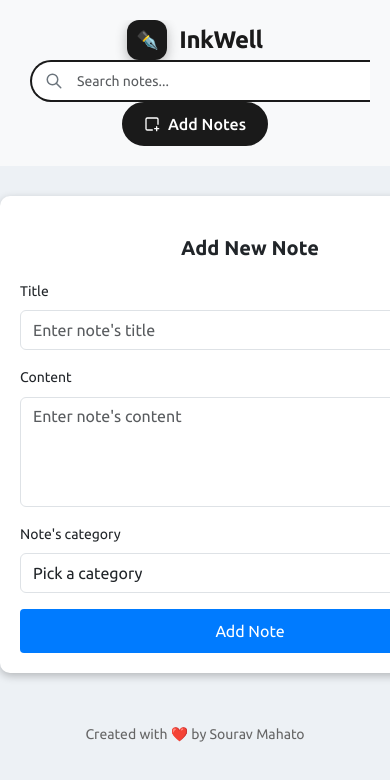
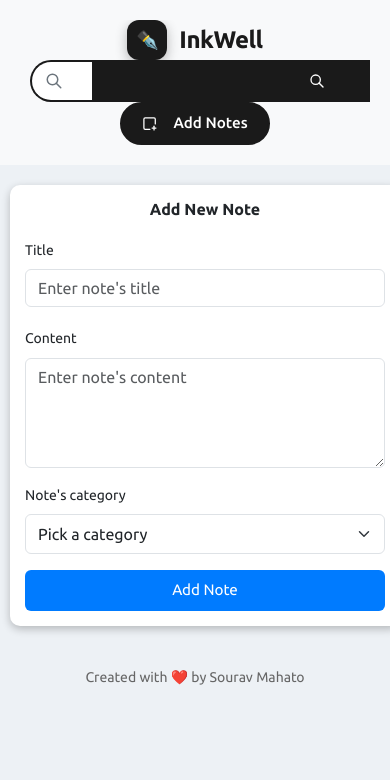
Before and after one commit to Souravm2003/InkWell_NoteApp, a React (Vite) app in the folder InkWell_FE/: page /add-note in a window 390 px wide. Shown: the top 780 px of the page. Built offline with nearby package versions, Linux system fonts and the light colour scheme; no server answers.

Commit message:
cross device compatibility

```diff
--- a/InkWell_FE/src/pages/AddNotePage.css
+++ b/InkWell_FE/src/pages/AddNotePage.css
@@ -1,20 +1,52 @@
-form{
-    width: 500px;
-    height: auto;
+form {
+  width: 100%;
+  max-width: 500px;
   padding: 20px;
+  margin: 30px auto;
+  background-color: white;
   border-radius: 10px;
   box-shadow: rgba(0, 0, 0, 0.24) 0px 3px 8px;
-    margin: 30px auto;
-    background-color: white;
+  box-sizing: border-box;
 }
 
-form h5{
+form h5 {
   text-align: center;
   font-weight: bold;
-    margin: 20px auto;
+  font-size: 1.2rem;
+  margin-bottom: 20px;
 }
 
-form input{
+form input {
+  width: 100%;
   height: 40px;
-    /* margin-bottom: 30px; */
+  padding: 8px 12px;
+  margin-bottom: 20px;
+  font-size: 1rem;
+  border: 1px solid #ccc;
+  border-radius: 6px;
+  box-sizing: border-box;
+  transition: border-color 0.3s ease;
 }
+
+form input:focus {
+  border-color: #007bff;
+  outline: none;
+}
+
+/* Responsive Design */
+@media (max-width: 600px) {
+  form {
+    padding: 15px;
+    margin: 20px 10px;
+  }
+
+  form h5 {
+    font-size: 1rem;
+  }
+
+  form input {
+    font-size: 0.95rem;
+    height: 38px;
+    padding: 7px 10px;
+  }
+}
--- a/InkWell_FE/src/pages/NoteDetailPage.css
+++ b/InkWell_FE/src/pages/NoteDetailPage.css
@@ -3,31 +3,41 @@
 .note-container {
   max-width: 800px;
   margin: 20px auto;
-    padding: 30px 30px;
+  padding: 30px;
   background-color: #f9f9f9;
+  border-radius: 10px;
+  box-shadow: 0 0 10px rgba(0, 0, 0, 0.1);
 }
 
 .title {
-
   text-align: center;
   margin-bottom: 20px;
+  font-size: 1.8rem;
 }
 
 .button-group {
   display: flex;
   justify-content: center;
-    gap: 10px;
+  flex-wrap: wrap;
+  gap: 12px;
   margin-bottom: 20px;
 }
 
 .btn {
+  display: flex;
+  align-items: center;
+  gap: 8px;
   padding: 10px 20px;
-    font-size: 16px;
+  font-size: 1rem;
   border: none;
-    border-radius: 4px;
+  border-radius: 6px;
   cursor: pointer;
-    display: flex !important;
-    align-items: center !important;
+  transition: background-color 0.3s ease, transform 0.2s ease;
+}
+
+.btn:focus {
+  outline: 2px solid #000;
+  outline-offset: 2px;
 }
 
 .btn-primary {
@@ -37,6 +47,7 @@
 
 .btn-primary:hover {
   background-color: #0056b3;
+  transform: scale(1.03);
 }
 
 .btn-danger {
@@ -46,11 +57,70 @@
 
 .btn-danger:hover {
   background-color: #c82333;
+  transform: scale(1.03);
 }
 
 .description {
-    /* font-family: 'Georgia', serif; */
-    /* color: #555; */
   line-height: 1.6;
   text-align: justify;
+  font-size: 1.05rem;
+  color: #333;
 }
+
+/* Responsive Design */
+@media (max-width: 768px) {
+  .note-container {
+    padding: 20px;
+  }
+
+  .btn {
+    font-size: 0.95rem;
+    padding: 9px 16px;
+  }
+
+  .title {
+    font-size: 1.5rem;
+  }
+
+  .description {
+    font-size: 1rem;
+  }
+}
+
+@media (max-width: 480px) {
+  .btn {
+    width: 100%;
+    justify-content: center;
+  }
+
+  .button-group {
+    flex-direction: column;
+    align-items: center;
+  }
+}
+
+/* Optional: Dark Mode Support */
+body.dark-mode .note-container {
+  background-color: #1e1e1e;
+  color: #f0f0f0;
+}
+
+body.dark-mode .btn-primary {
+  background-color: #3399ff;
+}
+
+body.dark-mode .btn-primary:hover {
+  background-color: #1a75ff;
+}
+
+body.dark-mode .btn-danger {
+  background-color: #ff4d4d;
+}
+
+body.dark-mode .btn-danger:hover {
+  background-color: #e60000;
+}
+
+body.dark-mode .description {
+  color: #e0e0e0;
+}
```
Lines whose indentation alone changed are shown as unchanged.
